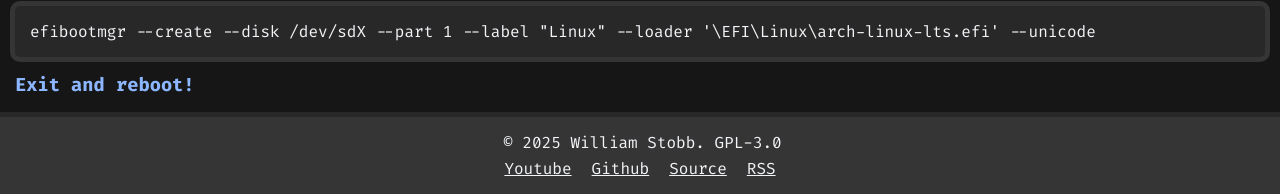
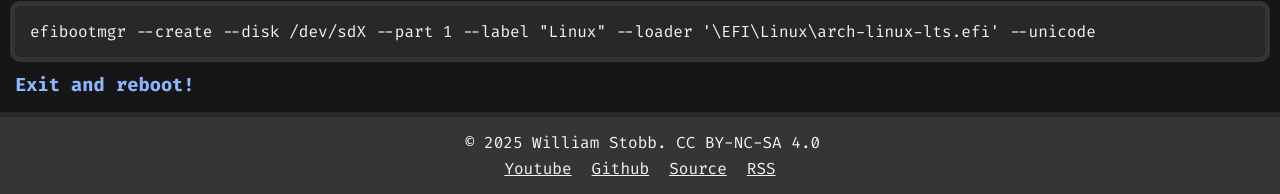
Before and after one commit to wstobb/website, a Jekyll site: the page built from _posts/2025-12-21-arch-linux-base-install.md, in a window 1280 px wide and 900 px high, scrolled down 4129 px. Shown: the part 703-897 px from the top of the window. Built offline with Jekyll 4.4.1, drawn with Linux system fonts in a browser that asks for light colours.

Commit message:
Changed license

```diff
--- a/_includes/footer.html
+++ b/_includes/footer.html
@@ -1,7 +1,7 @@
 <link rel="stylesheet" href="/assets/css/footer.css" />
 <footer class="page-footer">
   <div>
-    <p class="copyright">&copy; 2025 William Stobb. GPL-3.0</p>
+    <p class="copyright">&copy; 2025 William Stobb. CC BY-NC-SA 4.0</p>
     <ul class="footer-links">
       <li>
         <a id="youtube-link" href="https://youtube.com/@scrambalicious" target="_blank">Youtube</a>
```
Also changed, not shown: 1 other file.
